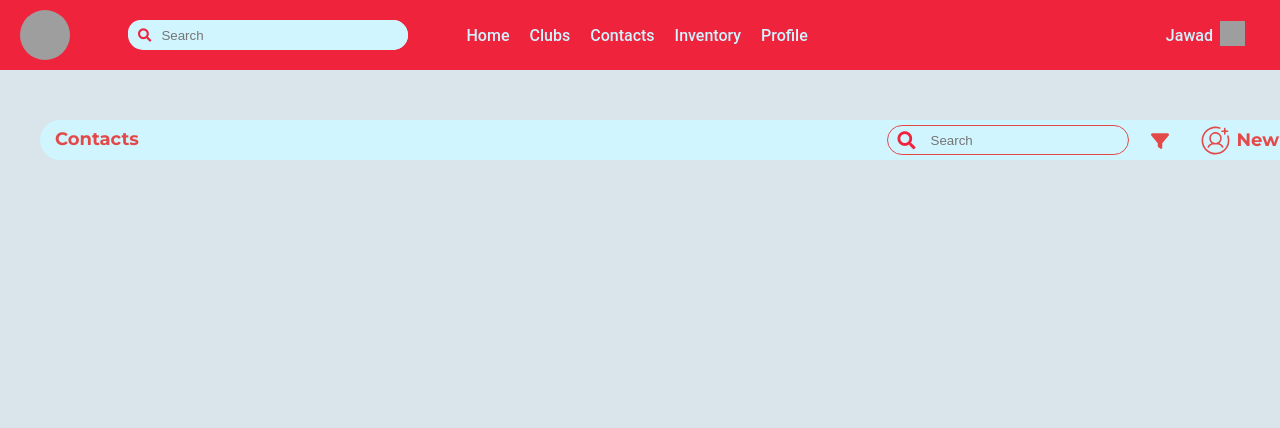
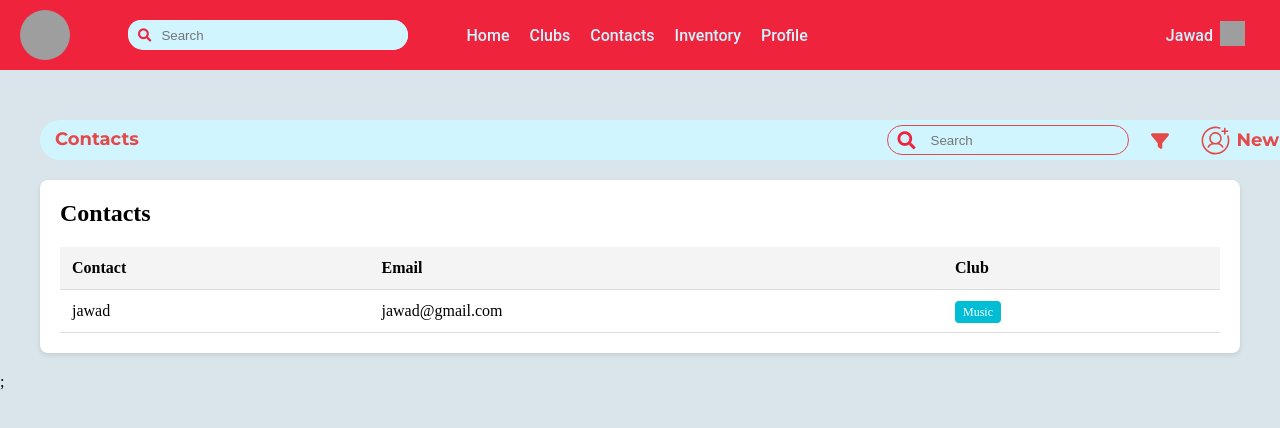
Before and after one commit to Jawad-Y/Club-Mangementt, a React (Vite) app in the folder react-club/: page /Contacts in a window 1280 px wide. Shown: the top 428 px of the page. Built offline with nearby package versions, Linux system fonts and the light colour scheme; grey boxes are pictures that could not be loaded.

Commit message:
adding contact static table

```diff
--- a/react-club/index.html
+++ b/react-club/index.html
@@ -6,6 +6,7 @@
     <link rel="stylesheet" href="../src/css/top.css">
     <link rel="stylesheet" href="../src/css/club.css">
     <link rel="stylesheet" href="../src/css/contacts.css">
+    <link rel="stylesheet" href="../src/css/contact-table.css">
     <link rel="stylesheet" href="../src/css/ClubDetails.css">
     <link href="https://cdnjs.cloudflare.com/ajax/libs/font-awesome/5.15.3/css/all.min.css" rel="stylesheet">
     <link href="https://fonts.googleapis.com/css2?family=Montserrat:wght@400;600;700&display=swap" rel="stylesheet">
--- a/react-club/src/compounents/Contacts.jsx
+++ b/react-club/src/compounents/Contacts.jsx
@@ -39,6 +39,63 @@ export default function Contacts() {
           </div>
         </div>
       </div>
+
+      <ContactsDashboard/>;
     </>
   );
 }
+
+const contacts = [
+  { name: "jawad", email: "jawad@gmail.com", Clubs: ["Music"] },
+];
+
+const ClubClasses = {
+  Music: "ClubElement Music",
+  Chess: "ClubElement Chess",
+  FootBall: "ClubElement FootBall",
+  Scouts: "ClubElement Scouts",
+};
+
+const ContactRow = ({ contact }) => {
+  return (
+    <tr>
+      <td>
+         {contact.name}
+      </td>
+      <td>{contact.email}</td>
+      <td>
+        {contact.Clubs.map((Club) => (
+          <span key={Club} className={ClubClasses[Club]}>
+            {Club}
+          </span>
+        ))}
+      </td>
+    </tr>
+  );
+};
+
+const ContactsDashboard = () => {
+  return (
+    <div className="container12">
+      <div className="header12">
+        <h1>
+          Contacts
+        </h1>
+      </div>
+      <table>
+        <thead>
+          <tr>
+            <th>Contact</th>
+            <th>Email</th>
+            <th>Club</th>
+          </tr>
+        </thead>
+        <tbody>
+          {contacts.map((contact) => (
+            <ContactRow key={contact.email} contact={contact} />
+          ))}
+        </tbody>
+      </table>
+    </div>
+  );
+};
--- /dev/null
+++ b/react-club/src/css/contact-table.css
@@ -0,0 +1,67 @@
+* {
+  margin: 0;
+  padding: 0;
+  box-sizing: border-box;
+}
+
+body {
+  background-color: var(--third);
+  margin: 0;
+  padding: 0;
+}
+
+.container12 {
+    max-width: 1200px;
+    margin: 20px auto;
+    padding: 20px;
+    background: white;
+    border-radius: 8px;
+    box-shadow: 0 2px 5px rgba(0, 0, 0, 0.1);
+}
+.header12 {
+    display: flex;
+    justify-content: space-between;
+    align-items: center;
+    margin-bottom: 20px;
+}
+.header12 h1 {
+    font-size: 24px;
+    margin: 0;
+}
+table {
+    width: 100%;
+    border-collapse: collapse;
+}
+th, td {
+    padding: 12px;
+    text-align: left;
+    border-bottom: 1px solid #ddd;
+}
+th {
+    background-color: #f4f4f4;
+    font-weight: bold;
+}
+.avatar {
+    width: 32px;
+    height: 32px;
+    border-radius: 50%;
+    object-fit: cover;
+}
+.ClubElement {
+    padding: 4px 8px;
+    border-radius: 4px;
+    font-size: 12px;
+    color: white;
+}
+.ClubElement.Music {
+    background-color: #00bcd4;
+}
+.ClubElement.Chess {
+    background-color: #ff9800;
+}
+.ClubElement.FootBall {
+    background-color: #25d366;
+}
+.ClubElement.Scouts {
+    background-color: #665cac;
+}
```
Also changed, not shown: package.json (added, +10 -0 lines), 1 other file (tests, documents, lock files or other folders).
